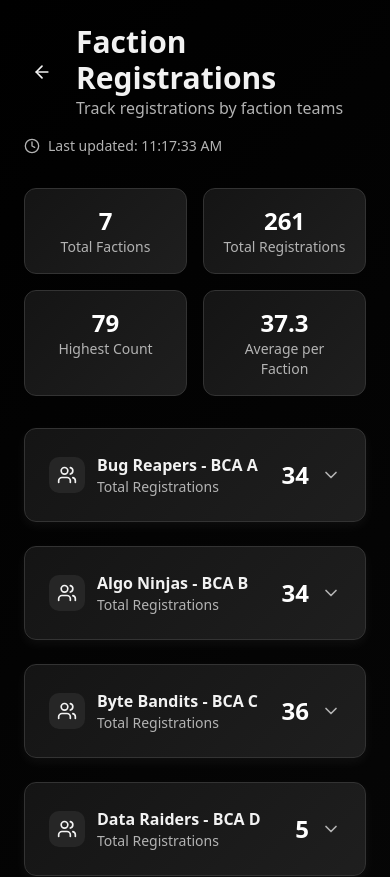
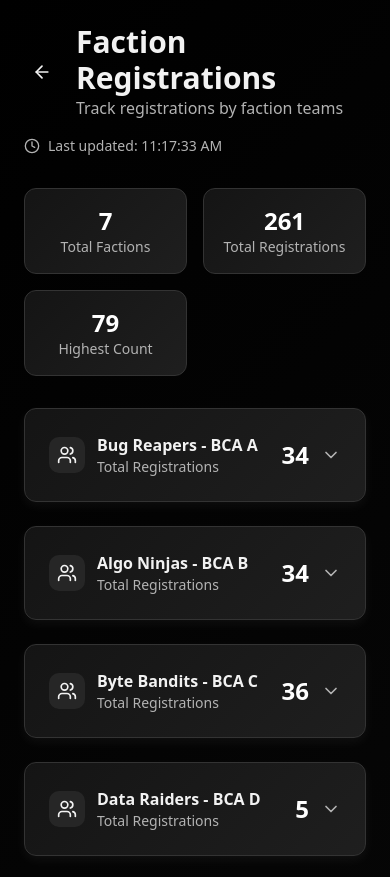
Before and after one commit to chrismat-05/Synchronize-2k25, a React (Vite) app: page /faction in a window 390 px wide. Shown: the top 877 px of the page. Built offline with nearby package versions, Linux system fonts and the light colour scheme.

Commit message:
refactor: Adjust grid layout in Faction and Registrations components for improved responsiveness

```diff
--- a/src/pages/Faction.tsx
+++ b/src/pages/Faction.tsx
@@ -138,7 +138,7 @@
           initial={{ opacity: 0, y: 20 }}
           animate={{ opacity: 1, y: 0 }}
           transition={{ delay: 0.2 }}
-          className="grid grid-cols-2 md:grid-cols-4 gap-4 mb-8"
+          className="grid grid-cols-2 md:grid-cols-3 gap-4 mb-8"
         >
           <div className="bg-gradient-card border border-border rounded-lg p-4 text-center">
             <div className="text-2xl font-bold text-primary">{Object.keys(data.overall).length}</div>
@@ -155,12 +155,6 @@
               {Math.max(...Object.values(data.overall))}
             </div>
             <div className="text-sm text-muted-foreground">Highest Count</div>
-          </div>
-          <div className="bg-gradient-card border border-border rounded-lg p-4 text-center">
-            <div className="text-2xl font-bold text-primary">
-              {(Object.values(data.overall).reduce((sum, count) => sum + count, 0) / Object.keys(data.overall).length).toFixed(1)}
-            </div>
-            <div className="text-sm text-muted-foreground">Average per Faction</div>
           </div>
         </motion.div>
 
--- a/src/pages/Registrations.tsx
+++ b/src/pages/Registrations.tsx
@@ -99,7 +99,7 @@
           initial={{ opacity: 0, y: 20 }}
           animate={{ opacity: 1, y: 0 }}
           transition={{ delay: 0.2 }}
-          className="grid grid-cols-2 md:grid-cols-4 gap-4 mb-8"
+          className="grid grid-cols-2 md:grid-cols-3 gap-4 mb-8"
         >
           <div className="bg-gradient-card border border-border rounded-lg p-4 text-center">
             <div className="text-2xl font-bold text-primary">{totalRegistrations}</div>
@@ -108,10 +108,6 @@
           <div className="bg-gradient-card border border-border rounded-lg p-4 text-center">
             <div className="text-2xl font-bold text-primary">{Object.keys(data).length}</div>
             <div className="text-sm text-muted-foreground">Active Events</div>
-          </div>
-          <div className="bg-gradient-card border border-border rounded-lg p-4 text-center">
-            <div className="text-2xl font-bold text-primary">{maxRegistrations}</div>
-            <div className="text-sm text-muted-foreground">Highest Count</div>
           </div>
           <div className="bg-gradient-card border border-border rounded-lg p-4 text-center">
             <div className="text-2xl font-bold text-primary">{averageRegistrations}</div>
```
